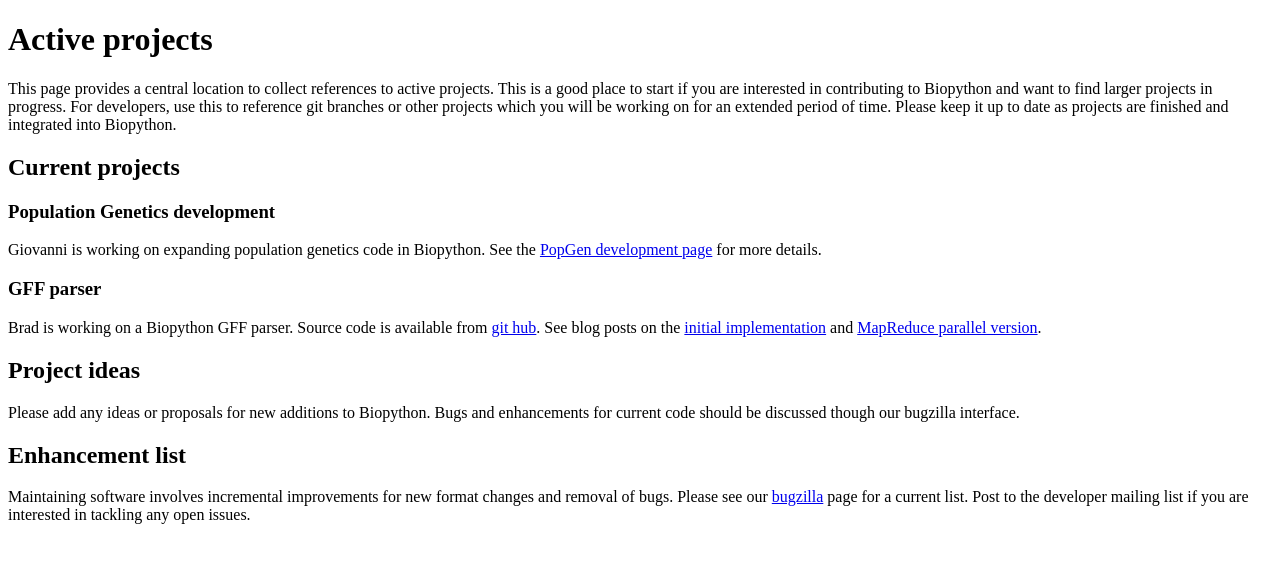
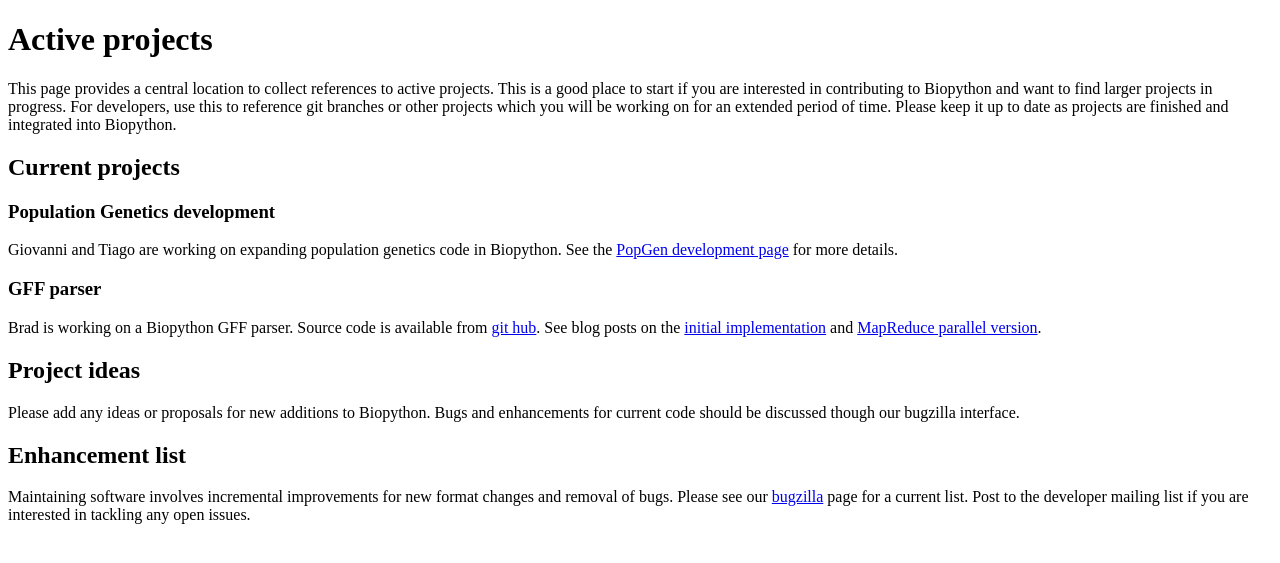
Before and after one commit to biopython/biopython.github.io, a Jekyll site: the page built from wiki/Active_projects.md, in a window 1280 px wide. Shown: the top 563 px of the page. Built offline with Jekyll 4.4.1, drawn with Linux system fonts in a browser that asks for light colours.

Commit message:
/* Population Genetics development */

```diff
--- a/wiki/Active_projects.md
+++ b/wiki/Active_projects.md
@@ -16,9 +16,9 @@ Current projects
 
 ### Population Genetics development
 
-Giovanni is working on expanding population genetics code in Biopython.
-See the [PopGen development page](PopGen_dev "wikilink") for more
-details.
+Giovanni and Tiago are working on expanding population genetics code in
+Biopython. See the [PopGen development page](PopGen_dev "wikilink") for
+more details.
 
 ### GFF parser
 
```
Also changed, not shown: 1 other file.
